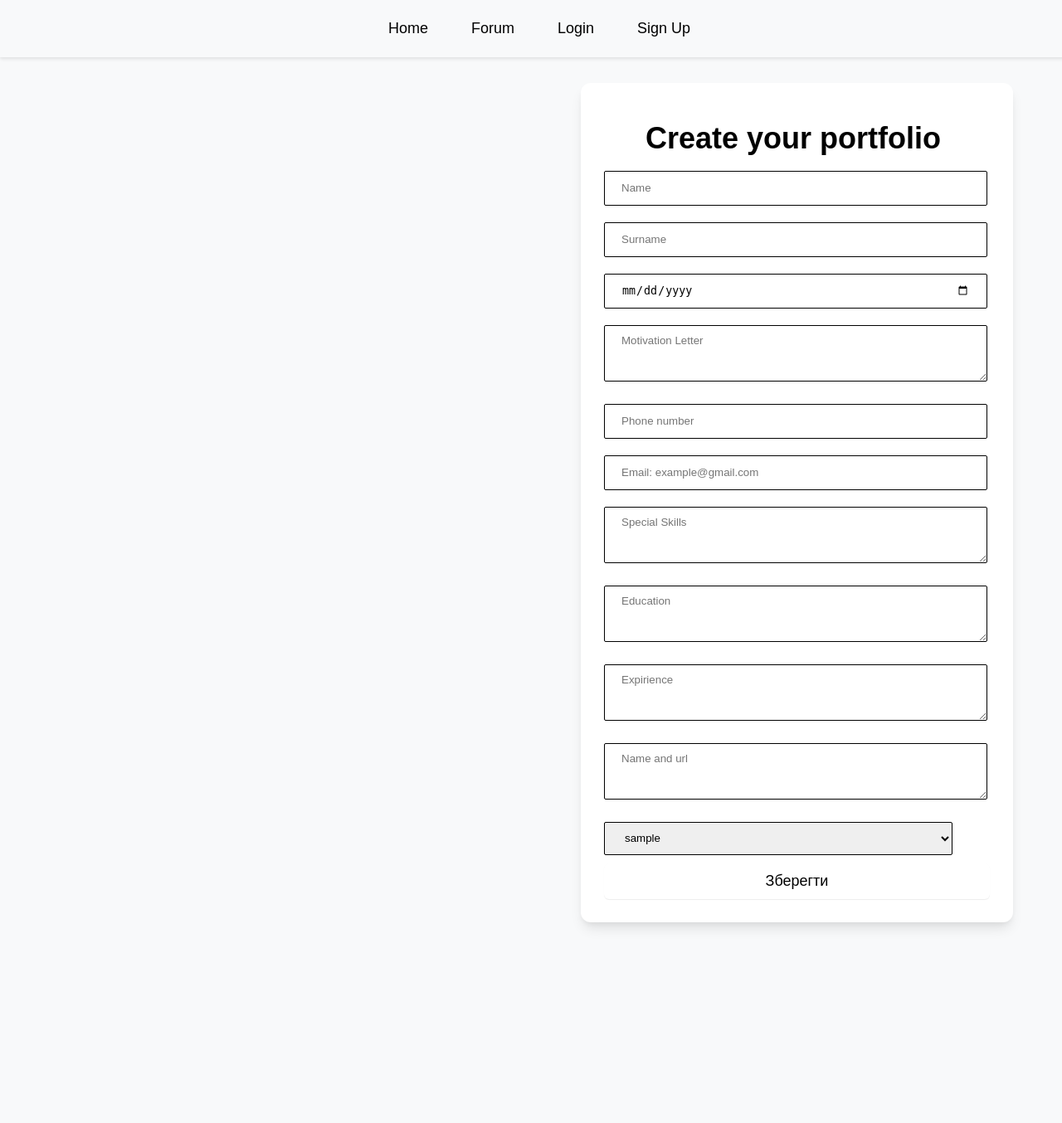
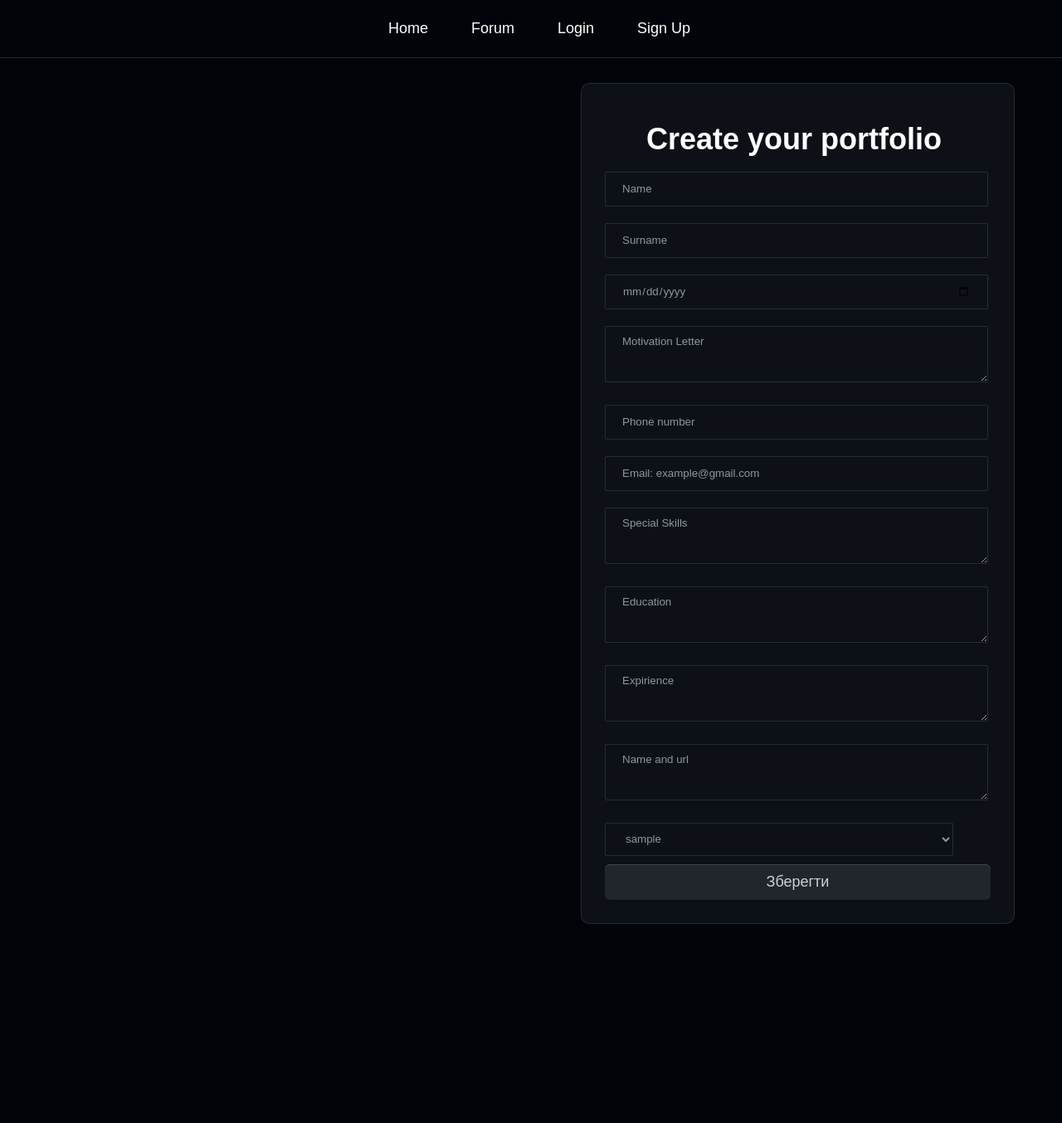
Before and after one commit to Nikita3421/Portal_Group, a Django app: page /portfolio/portfolio_create/ in a window 1280 px wide. Shown: the top 1354 px of the page at 83% size. Run offline with Django 5.2, Linux system fonts and the light colour scheme; tables that the repository leaves empty hold one stand-in row (values such as "Sample post").

Commit message:
added changes to css(body, navbar, portfolio create form

```diff
--- a/static/css/home.css
+++ b/static/css/home.css
@@ -1,14 +1,15 @@
 body, html {
+    color: #fff;
     margin: 0;
     padding: 0;
     height: 100%;
     width: 100%;
-    background-color: #f8f9fa;
+    background-color: #010409;
     font-family: Arial, sans-serif;
 }
 
 header {
-    background-color: #f8f9fa;
+    background-color: #010409;
     padding: 10px 20px;
     position: fixed;
     width: 100%;
@@ -16,6 +17,8 @@ header {
     left: 0;
     z-index: 1000;
     box-shadow: 0 2px 4px rgba(0, 0, 0, 0.1);
+    border-bottom: 1px solid #30363db3;
+
 }
 
 nav {
@@ -37,17 +40,18 @@ nav ul li {
 
 nav ul li a {
     display: block;
-    color: #000000;
+    color: #fff;
     text-align: center;
     padding: 14px 16px;
     text-decoration: none;
     font-size: 18px;
     transition: background-color 0.3s ease;
+    border-color: #262b32;
     border-radius: 15px;
 }
 
 nav ul li a:hover {
-    background-color: #8a8383;
+    background-color: #292e36;
 }
 
 main {
@@ -106,23 +110,23 @@ footer {
  }
 
 .portfolio-form {
-    background: #fff;
+    background: #0d1117;
     margin-left: 660px;
     margin-right: 660px;
     padding: 2em;
     height: 100%;
     width: 465px;
-    border-radius: 0.75rem;
+    border: 1px solid #30363db3;
+    border-radius: 0.75em;
     line-height: 1.6;
     overflow: hidden;
     margin-bottom: 2rem;
     position: relative;
     font-size: 0.875rem;
-    box-shadow: 0 10px 15px -3px rgba(0, 0, 0, 0.1), 0 4px 6px -2px rgba(0, 0, 0, 0.05);
 }
 
 .title {
-    color: #000000;
+    color: #fff;
     font-family: sans-serif;
     font-size: 36px;
     font-weight: 600;
@@ -139,7 +143,8 @@ footer {
     width: clamp(120px, 50vw, 420px);
     height: 2.5rem;
     padding: 0 1.25rem;
-    border: 1px solid black;
+    background-color: #0d1117;
+    border: 1px solid #30363db3;
     border-radius: 2px;
     margin: 0.625rem auto;
     transition: all 250ms;
@@ -149,7 +154,8 @@ footer {
     width: clamp(120px, 50vw, 420px);
     height: 5em;
     padding: 0 1.25rem;
-    border: 1px solid black;
+    background-color: #0d1117;
+    border: 1px solid #30363db3;
     border-radius: 2px;
     margin: 0.625rem auto;
     transition: all 250ms;
@@ -157,6 +163,12 @@ footer {
 
 .form__input::placeholder{
     padding-top: 10px;
+    color: #8d96a0;
+}
+
+.form_input::placeholder{
+    padding-top: 10px;
+    color: #8d96a0;
 }
 
 .form_label {
@@ -169,10 +181,20 @@ textarea {
     resize: vertical;
 }
 
+input[type="date"] {
+    font-family: Arial;
+    color: #8d96a0;
+}
+
+select {
+    font-family: Arial;
+    color: #8d96a0;
+}
+
 .form-btn {
-    color: #000000;
-    background: #ffffff;
-    border-color: #807777;
+    color: #c9d1d9;
+    background-color: #21262d;
+    border: 1px solid #30363db3;
     padding-right: 0.1rem;
     padding-left: 0.1rem;
     padding-top: 0.5rem;
@@ -192,16 +214,14 @@ textarea {
     border: none;
  }
  .form-btn:hover {
-    color: #000000;
-    background-color: #8a8383;
-    border-color: #807777;
+    color: #c9d1d9;
+    background-color: #292e36;
  }
  .form-btn:active {
-    color: #000000;
-    background-color: #8a8383;
-    border-color: #807777;
+    color: #c9d1d9;
+    background-color: #292e36;
     box-shadow: inset 0 3px 5px rgba(0, 0, 0, 0.125);
  }
  .form-btn:focus {
-    box-shadow: #8a8383;
+    box-shadow: inset 0 3px 5px rgba(0, 0, 0, 0.125);
  }
--- a/templates/portfolio/portfolio_form.html
+++ b/templates/portfolio/portfolio_form.html
@@ -21,4 +21,4 @@
         </div>
     </form>
 </section>
-{% endblock %}./
+{% endblock %}
```
